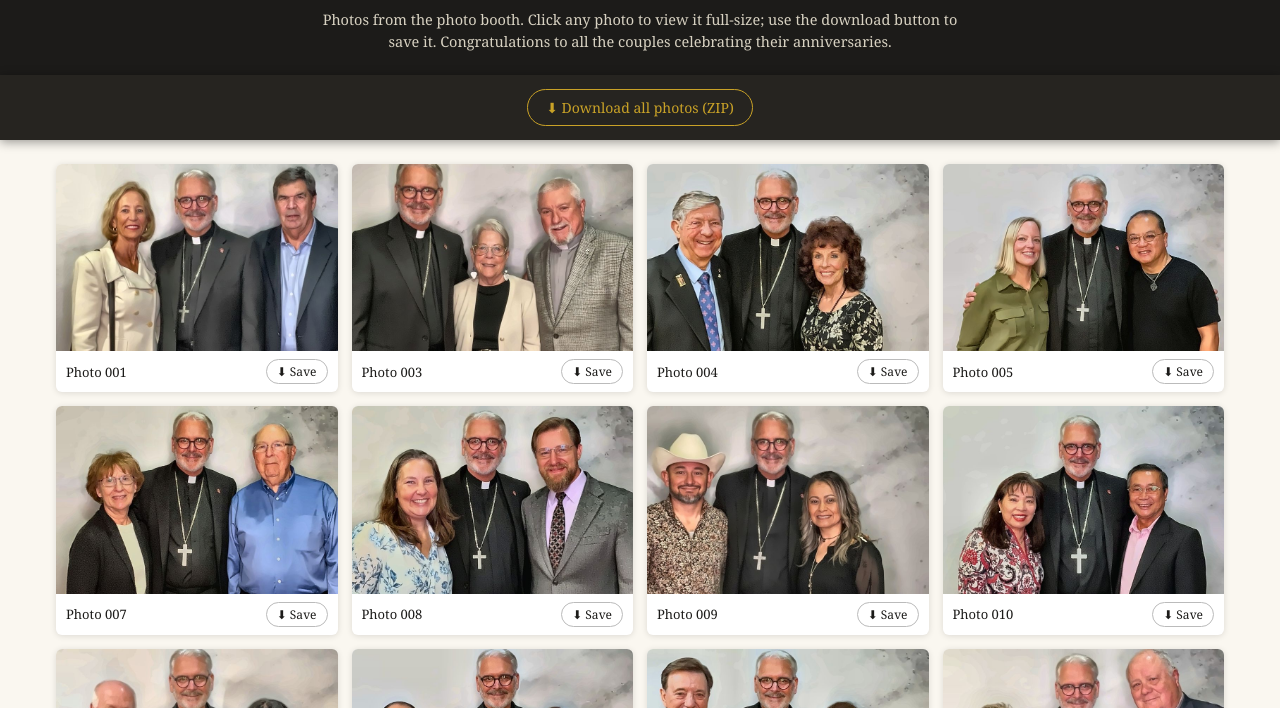
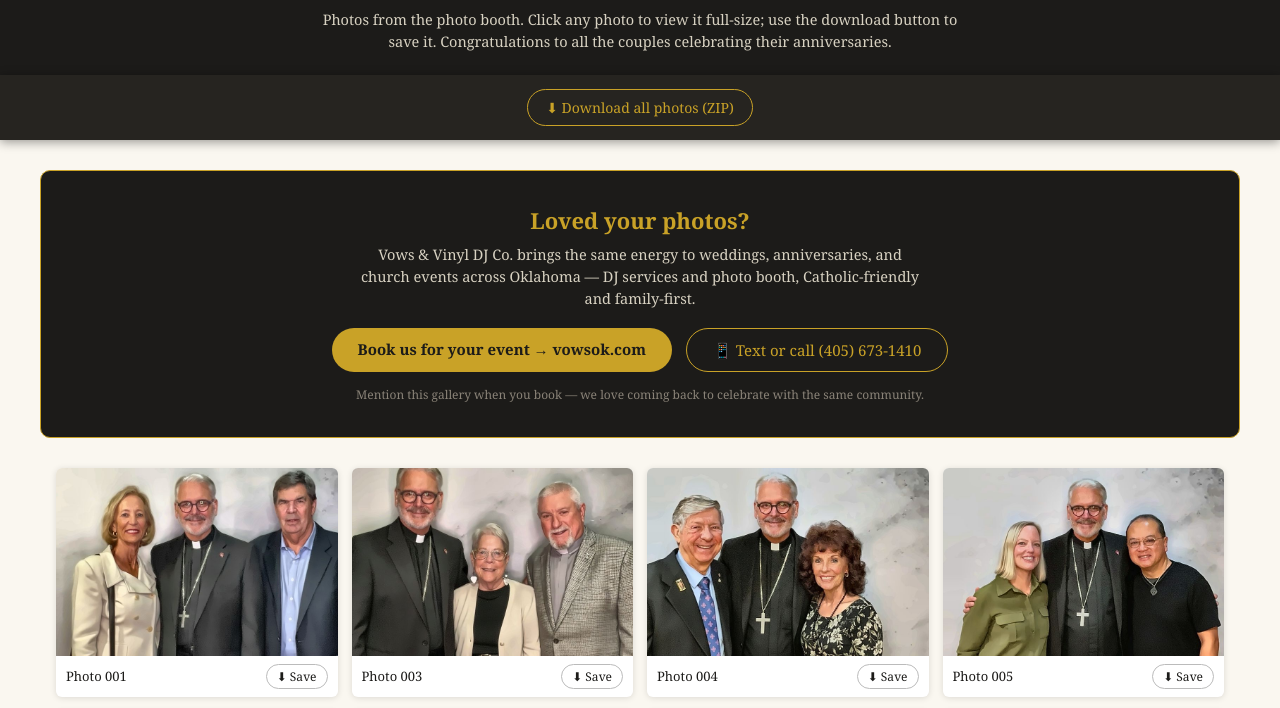
Before and after one commit to GarrettRoi/anniversary-mass-59EU-gallery, a plain HTML site: page index.html in a window 1280 px wide. Shown: the part 92-800 px from the top of the page. Drawn offline with Linux system fonts and the light colour scheme.

Commit message:
Add booking CTAs

```diff
--- a/index.html
+++ b/index.html
@@ -23,6 +23,14 @@ header p{max-width:640px;margin:12px auto 0;font-size:14.5px;line-height:1.5;col
 .card .cap a{color:var(--ink);text-decoration:none;border:1px solid #bbb;border-radius:14px;padding:3px 10px;font-size:12px}
 .card .cap a:hover{background:var(--gold);border-color:var(--gold)}
 footer{text-align:center;padding:26px;color:#8a8378;font-size:13px}
+.cta{background:var(--ink);color:#f5efe0;max-width:1200px;margin:30px auto;padding:34px 26px;border-radius:10px;text-align:center;border:1px solid var(--gold)}
+.cta h2{margin:0 0 8px;font-size:22px;color:var(--gold)}
+.cta p{margin:0 auto 18px;max-width:560px;font-size:14.5px;line-height:1.55;color:#d8d2c2}
+.cta .btns{display:flex;gap:14px;justify-content:center;flex-wrap:wrap}
+.cta .btns a{color:var(--ink);background:var(--gold);text-decoration:none;font-size:15px;padding:11px 26px;border-radius:24px;font-weight:bold}
+.cta .btns a.ghost{background:transparent;color:var(--gold);border:1px solid var(--gold);font-weight:normal}
+.cta .btns a:hover{filter:brightness(1.12)}
+.note{font-size:12px;color:#8a8378;margin-top:14px}
 #lb{position:fixed;inset:0;background:rgba(10,9,8,.94);display:none;z-index:50;flex-direction:column;align-items:center;justify-content:center}
 #lb.on{display:flex}
 #lb img{max-width:94vw;max-height:82vh;border-radius:4px;box-shadow:0 8px 40px rgba(0,0,0,.6)}
@@ -41,8 +49,17 @@ footer{text-align:center;padding:26px;color:#8a8378;font-size:13px}
   <p>Photos from the photo booth. Click any photo to view it full-size; use the download button to save it. Congratulations to all the couples celebrating their anniversaries.</p>
 </header>
 <div class="bar"><a href="59EU_final_photos.zip" download>⬇ Download all photos (ZIP)</a></div>
+<div class="cta">
+  <h2>Loved your photos?</h2>
+  <p>Vows &amp; Vinyl DJ Co. brings the same energy to weddings, anniversaries, and church events across Oklahoma — DJ services and photo booth, Catholic-friendly and family-first.</p>
+  <div class="btns">
+    <a href="https://vowsok.com" target="_blank" rel="noopener">Book us for your event → vowsok.com</a>
+    <a class="ghost" href="sms:+14056731410">📱 Text or call (405) 673-1410</a>
+  </div>
+  <div class="note">Mention this gallery when you book — we love coming back to celebrate with the same community.</div>
+</div>
 <div class="grid" id="grid"></div>
-<footer>Hosted by Vows &amp; Vinyl DJ Co. · vowsok.com</footer>
+<footer>Photos by <b>Vows &amp; Vinyl DJ Co.</b> · DJ &amp; photo booth for weddings and events · <a href="https://vowsok.com" style="color:var(--gold)">vowsok.com</a> · (405) 673-1410</footer>
 <div id="lb">
   <button class="x" onclick="closeLb()">✕</button>
   <button class="nav prev" onclick="stepLb(-1)">‹</button>
```
Also changed, not shown: index_template.html (+18 -1 lines), 1 other file.
